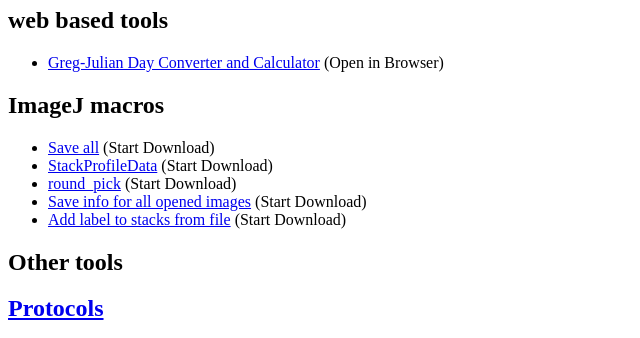
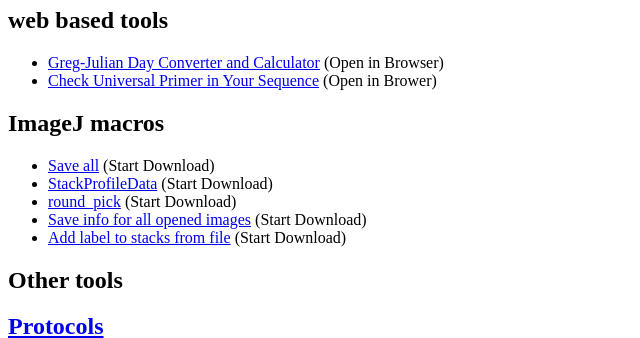
Before and after one commit to moyouyoung/moyouoyom, a website: page tools/tools.html in a window 1280 px wide. Shown: the part 73-411 px from the top of the page, without its empty margins (0-640 px from the left). Drawn offline with Linux system fonts and the light colour scheme.

Commit message:
I think I just commited

```diff
--- a/tools/tools.html
+++ b/tools/tools.html
@@ -9,6 +9,7 @@
         <h2>web based tools</h2>
         <ul>
             <li><a href="time_calc/time_calc.html">Greg-Julian Day Converter and Calculator</a> (Open in Browser)</li>
+            <li><a href="primercheck/primerchecker.html">Check Universal Primer in Your Sequence</a> (Open in Brower)</li>
             <!-- more web based tool here-->
         </ul>
     </div>
```
Also changed, not shown: 2 other files.
